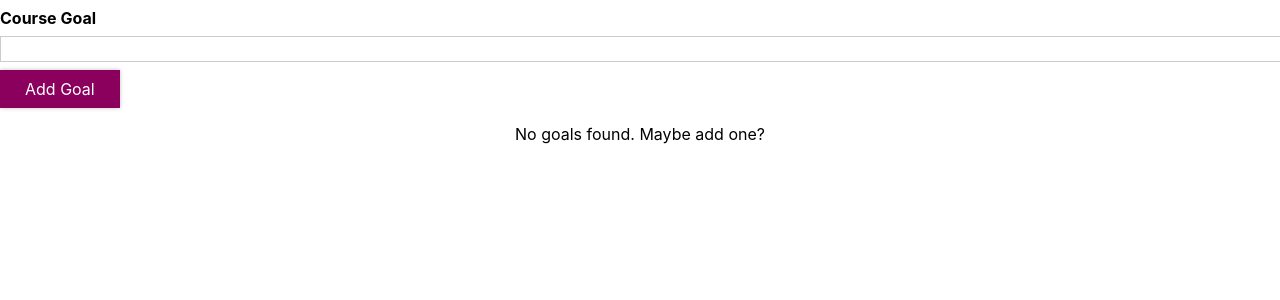
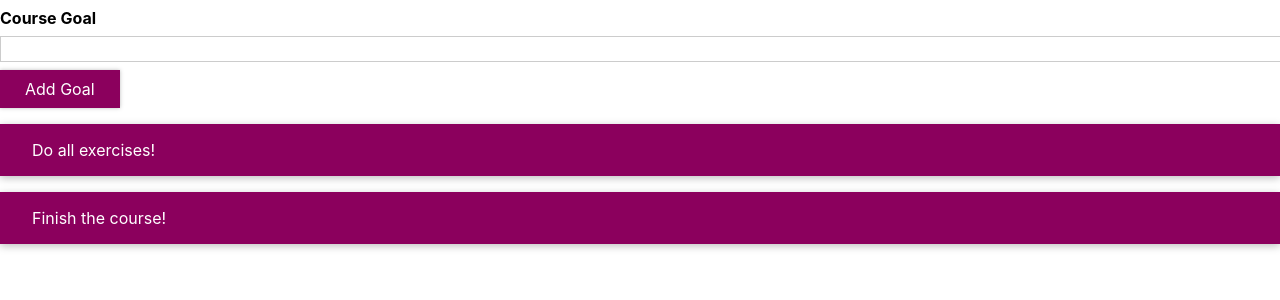
Before and after one commit to mdraselmiah95/React-Complete-Guide, a React (Create React App) app in the folder Rendering-Lists-Conditional-Content-style-component/conditional-rendering/: page / in a window 1280 px wide. Shown: the top 300 px of the page. Built offline with nearby package versions, Linux system fonts and the light colour scheme.

Commit message:
WIP on project added

```diff
--- a/Rendering-Lists-Conditional-Content-style-component/conditional-rendering/src/App.js
+++ b/Rendering-Lists-Conditional-Content-style-component/conditional-rendering/src/App.js
@@ -1,5 +1,6 @@
 import { useState } from "react";
 import "./App.css";
+import CourseGoalList from "./components/CourseGoalList/CourseGoalList";
 import CourseInput from "./components/CourseGoals/CourseInput";
 
 function App() {
@@ -30,11 +31,11 @@ function App() {
     <p style={{ textAlign: "center" }}>No goals found. Maybe add one?</p>
   );
 
-  // if (courseGoals.length > 0) {
-  //   content = (
-  //     <CourseGoalList items={courseGoals} onDeleteItem={deleteItemHandler} />
-  //   );
-  // }
+  if (courseGoals.length > 0) {
+    content = (
+      <CourseGoalList items={courseGoals} onDeleteItem={deleteItemHandler} />
+    );
+  }
   return (
     <div>
       <section id="goal-form">
--- /dev/null
+++ b/Rendering-Lists-Conditional-Content-style-component/conditional-rendering/src/components/CourseGoalItem/CourseGoalItem.css
@@ -0,0 +1,8 @@
+.goal-item {
+  margin: 1rem 0;
+  background: #8b005d;
+  box-shadow: 0 2px 8px rgba(0, 0, 0, 0.26);
+  color: white;
+  padding: 1rem 2rem;
+  cursor: pointer;
+}
--- /dev/null
+++ b/Rendering-Lists-Conditional-Content-style-component/conditional-rendering/src/components/CourseGoalItem/CourseGoalItem.js
@@ -0,0 +1,20 @@
+import React from "react";
+
+import "./CourseGoalItem.css";
+
+const CourseGoalItem = (props) => {
+  // const [deleteText, setDeleteText] = useState('');
+
+  const deleteHandler = () => {
+    // setDeleteText('(Deleted!)');
+    props.onDelete(props.id);
+  };
+
+  return (
+    <li className="goal-item" onClick={deleteHandler}>
+      {props.children}
+    </li>
+  );
+};
+
+export default CourseGoalItem;
--- /dev/null
+++ b/Rendering-Lists-Conditional-Content-style-component/conditional-rendering/src/components/CourseGoalList/CourseGoalList.css
@@ -0,0 +1,5 @@
+.goal-list {
+  list-style: none;
+  margin: 0;
+  padding: 0;
+}
--- /dev/null
+++ b/Rendering-Lists-Conditional-Content-style-component/conditional-rendering/src/components/CourseGoalList/CourseGoalList.js
@@ -0,0 +1,22 @@
+import React from "react";
+
+import CourseGoalItem from "../CourseGoalItem/CourseGoalItem";
+import "./CourseGoalList.css";
+
+const CourseGoalList = (props) => {
+  return (
+    <ul className="goal-list">
+      {props.items.map((goal) => (
+        <CourseGoalItem
+          key={goal.id}
+          id={goal.id}
+          onDelete={props.onDeleteItem}
+        >
+          {goal.text}
+        </CourseGoalItem>
+      ))}
+    </ul>
+  );
+};
+
+export default CourseGoalList;
```
